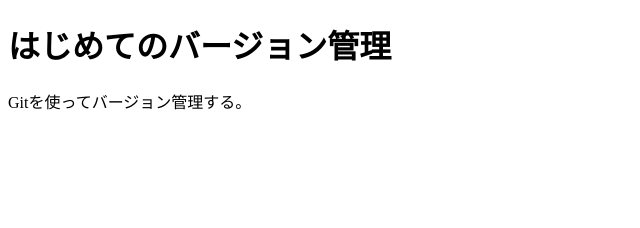
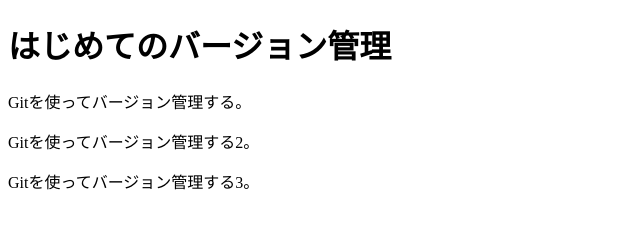
Before and after one commit to mentor-watari/first-git, a plain HTML site: page index.html in a window 1280 px wide. Shown: the whole page, without its empty margins (0-640 px from the left). Drawn offline with Linux system fonts and the light colour scheme.

Commit message:
add sample.txt

```diff
--- a/index.html
+++ b/index.html
@@ -7,5 +7,7 @@
     <body>
         <h1>はじめてのバージョン管理</h1>
         <p>Gitを使ってバージョン管理する。</p>
+        <p>Gitを使ってバージョン管理する2。</p>
+        <p>Gitを使ってバージョン管理する3。</p>
     </body>
 </html>
```
Also changed, not shown: sample.txt (added).
